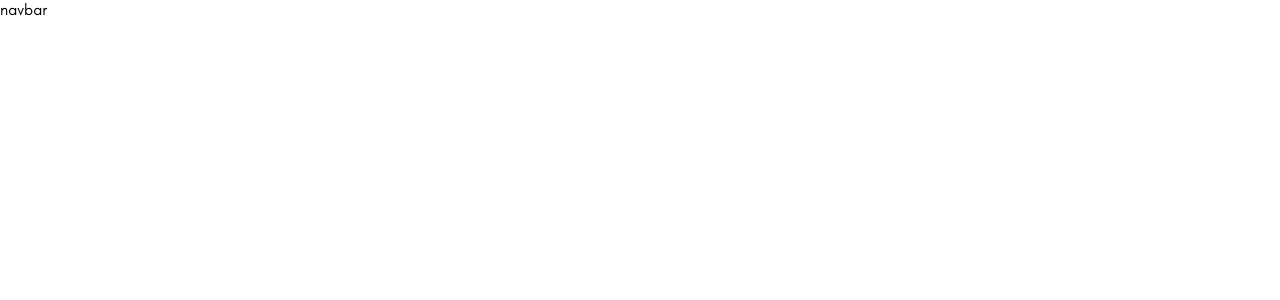
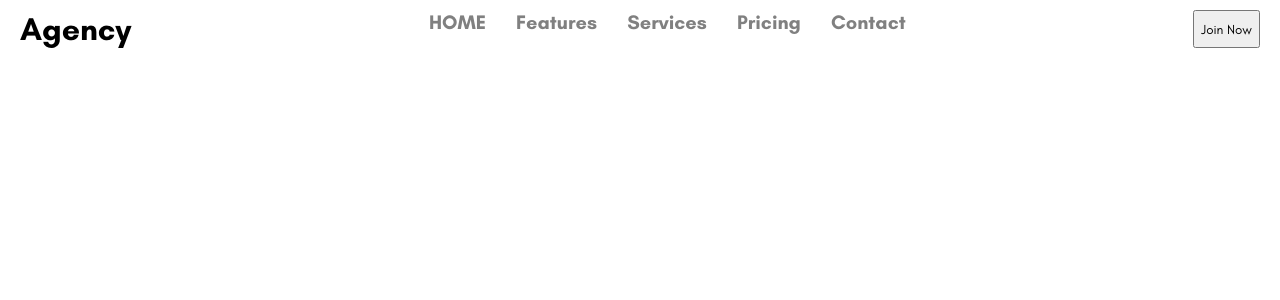
Before and after one commit to jawad-stack/Business-Website, a React (Create React App) app: page / in a window 1280 px wide. Shown: the top 300 px of the page. Built offline with nearby package versions, Linux system fonts and the light colour scheme.

Commit message:
Changes in NavBar

```diff
--- a/src/components/Navbar.jsx
+++ b/src/components/Navbar.jsx
@@ -1,13 +1,58 @@
 import React from 'react'
 import styled from 'styled-components'
-const Container = styled.div`
-height: 50px;
+
+const Container = styled.div`jk
+    height: 50px;
 `;
 
+const Wrapper = styled.div`
+    padding: 10px 20px;
+    display: flex;
+    justify-content: space-between;
+
+`;
+
+const left = styled.div`
+    width: 60%;
+    display: flex;
+    align-items: center;
+`;
+
+const Logo = styled.h1`
+    font-weight : bold;
+    text-decoration: underlined crimson
+`
+const Menu = styled.ul`
+    display: flex;
+    list-style: none;
+`;
+
+const MenuItem = styled.li`
+    margin-right: 30px;
+    font-size: 20px;
+    font-weight: bold;
+    color: gray;
+`;
+
+const Button = styled.button`
+    border: 2px solid black;
+`
 const Navbar = () => {
     return (
         <Container>
-            navbar
+            <Wrapper>
+                <span>
+                    <Logo>Agency</Logo>
+                </span>
+                <Menu>
+                    <MenuItem>HOME</MenuItem>
+                    <MenuItem>Features</MenuItem>
+                    <MenuItem>Services</MenuItem>
+                    <MenuItem>Pricing</MenuItem>
+                    <MenuItem>Contact</MenuItem>
+                </Menu>
+                <button>Join Now</button>
+            </Wrapper>
         </Container>
     )
 }
```
